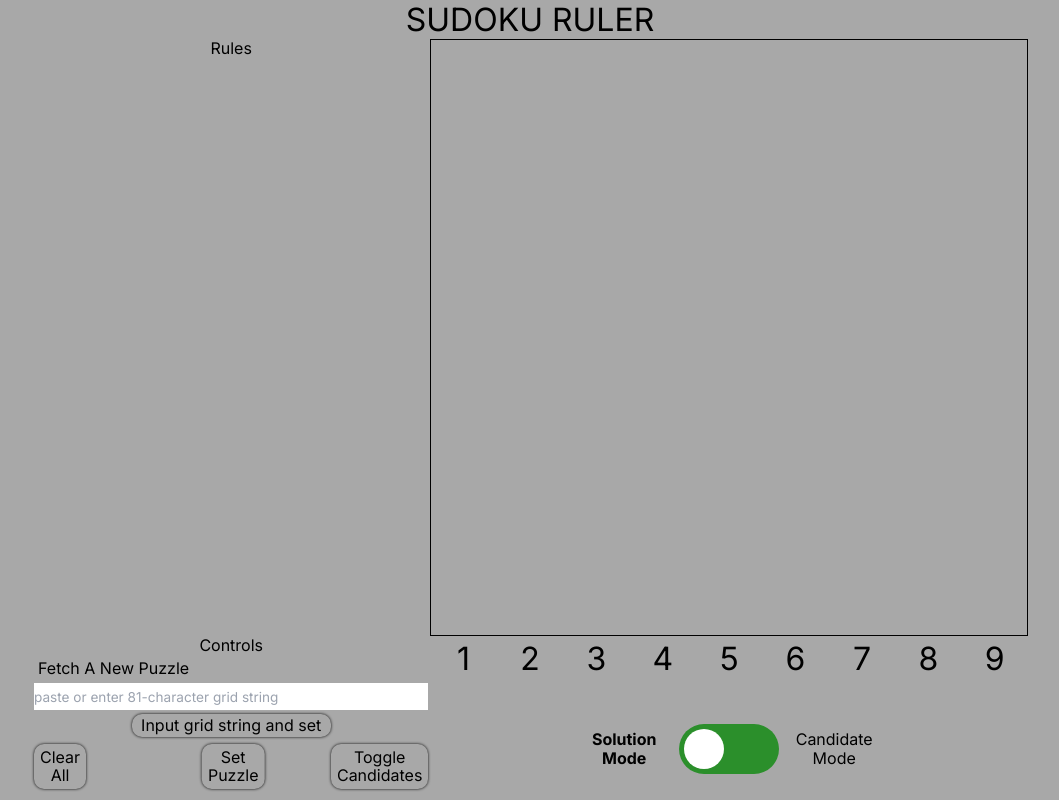
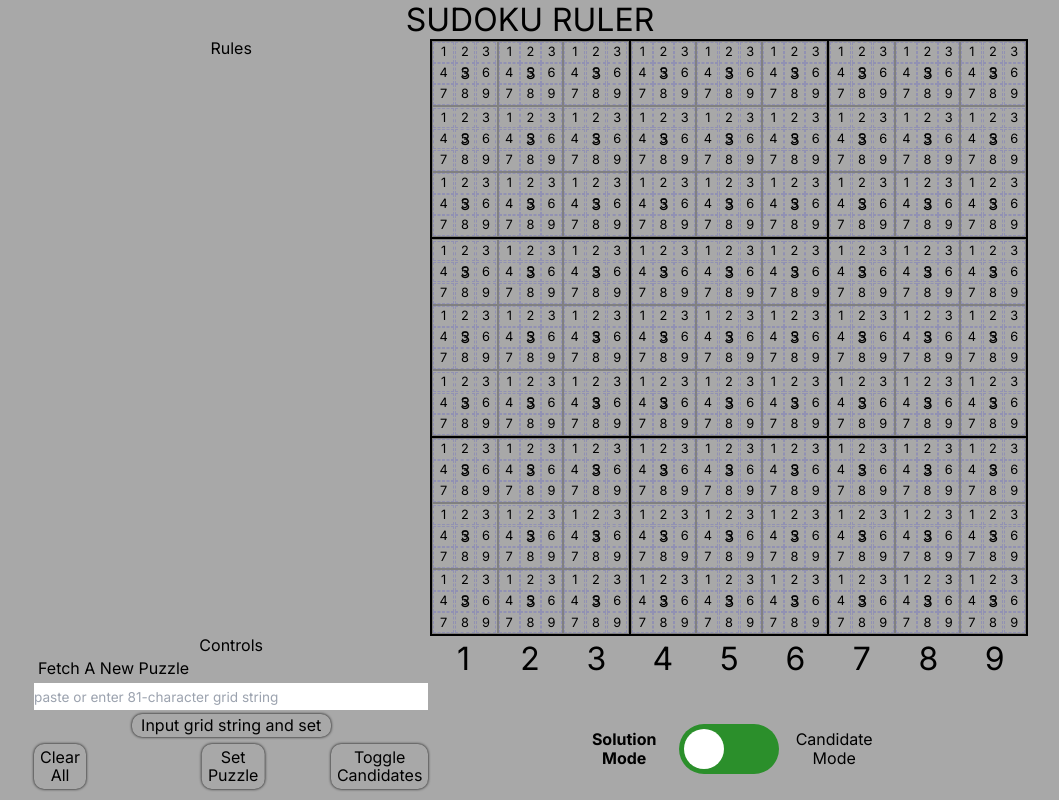
Before and after one commit to TylerHartwell/sudoku, a Next.js app: page / in a window 1280 px wide. Shown: the whole page, without its empty margins (110-1169 px from the left). Built offline with nearby package versions, Linux system fonts and the light colour scheme.

Commit message:
wip board construct

```diff
--- a/src/app/css/style.css
+++ b/src/app/css/style.css
@@ -180,7 +180,7 @@ body {
 }
 
 .candidate {
-  font-size: 0.3em;
+  font-size: 0.8em;
   display: flex;
   justify-content: center;
   align-items: center;
@@ -226,8 +226,7 @@ body {
 }
 
 .highlight.entry {
-  text-shadow: -1px -1px 0 currentColor, 1px -1px 0 currentColor,
-    -1px 1px 0 currentColor, 1px 1px 0 currentColor;
+  text-shadow: -1px -1px 0 currentColor, 1px -1px 0 currentColor, -1px 1px 0 currentColor, 1px 1px 0 currentColor;
 }
 
 .highlight.pad-number {
--- a/src/app/page.tsx
+++ b/src/app/page.tsx
@@ -3,8 +3,9 @@ import FetchPuzzleButton from "@/components/FetchPuzzleButton"
 import Image from "next/image"
 import "./css/modern-normalize.css"
 import "./css/style.css"
+import Board from "@/components/board/Board"
 
-export default function Home() {
+export default function Page() {
   return (
     <div className="container">
       <section className="title">SUDOKU RULER</section>
@@ -12,7 +13,7 @@ export default function Home() {
         <div className="rules-title">Rules</div>
         <ol className="rules-list">{/* <!-- generate with js --> */}</ol>
       </section>
-      <section className="board">{/* <!-- generate with js --> */}</section>
+      <Board />
       <section className="controls">
         <div className="controls-title">Controls</div>
         <div className="control-buttons">
--- /dev/null
+++ b/src/components/board/Board.tsx
@@ -0,0 +1,23 @@
+import { ReactNode } from "react"
+import Box from "./Box"
+
+const Board = () => {
+  const boardData = {
+    isSet: false,
+    isCandidateMode: false,
+    allBoxes: [],
+    allSquares: [],
+    allEntries: [],
+    allCandidates: []
+  }
+
+  return (
+    <section className="board">
+      {Array.from({ length: 9 }).map((_, index) => (
+        <Box key={index} />
+      ))}
+    </section>
+  )
+}
+
+export default Board
--- /dev/null
+++ b/src/components/board/Box.tsx
@@ -0,0 +1,14 @@
+import { ReactNode } from "react"
+import Square from "./Square"
+
+const Box = () => {
+  return (
+    <div className="box">
+      {Array.from({ length: 9 }).map((_, index) => (
+        <Square key={index} />
+      ))}
+    </div>
+  )
+}
+
+export default Box
--- /dev/null
+++ b/src/components/board/Candidate.tsx
@@ -0,0 +1,5 @@
+const Candidate = ({ candidateNumber }: { candidateNumber: number }) => {
+  return <div className="candidate">{candidateNumber}</div>
+}
+
+export default Candidate
--- /dev/null
+++ b/src/components/board/Entry.tsx
@@ -0,0 +1,5 @@
+const Entry = () => {
+  return <div className="entry">3</div>
+}
+
+export default Entry
--- /dev/null
+++ b/src/components/board/Square.tsx
@@ -0,0 +1,16 @@
+import { ReactNode } from "react"
+import Candidate from "./Candidate"
+import Entry from "./Entry"
+
+const Square = () => {
+  return (
+    <div className="square">
+      {Array.from({ length: 9 }).map((_, index) => (
+        <Candidate key={index} candidateNumber={index + 1} />
+      ))}
+      <Entry />
+    </div>
+  )
+}
+
+export default Square
```
